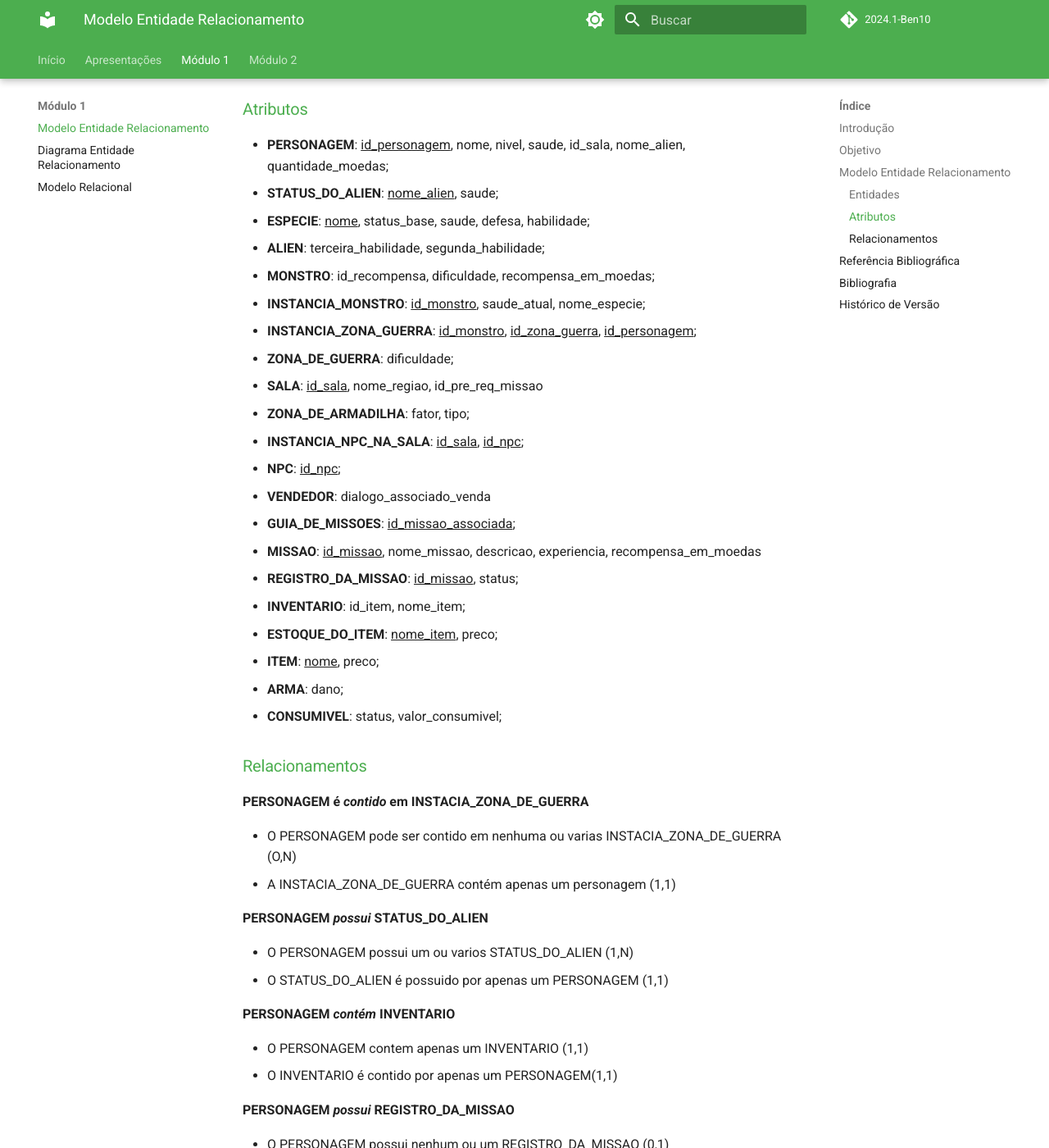
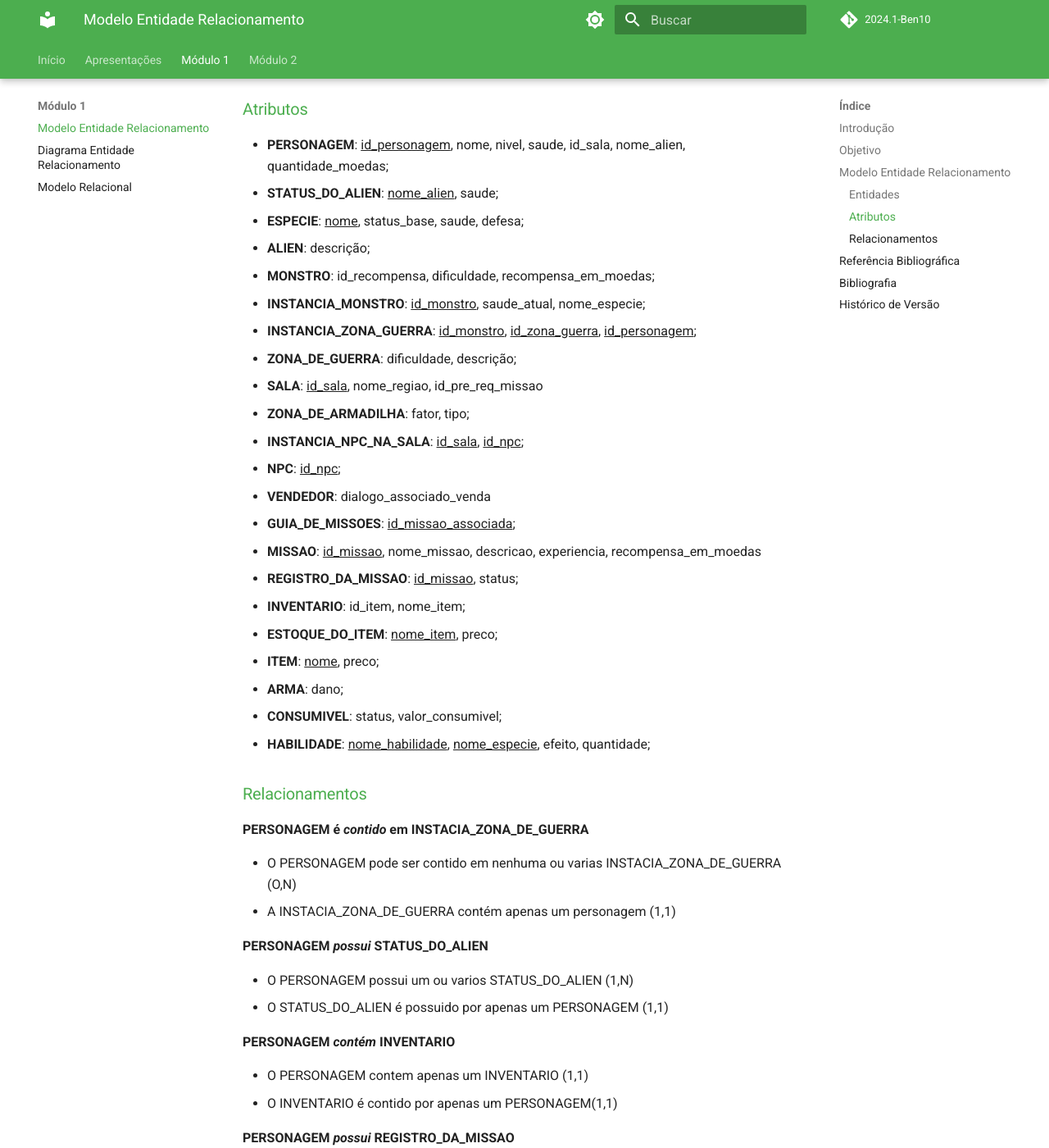
Before and after one commit to SBD1/2024.1-Ben10, an MkDocs documentation site: the page built from docs/modulo1/MER.md, in a window 1280 px wide and 1400 px high, scrolled down 1518 px. Shown: the whole window at 82% size. Built offline with MkDocs 1.6.1 and Material for MkDocs 9.7.7, drawn with Linux system fonts in a browser that asks for light colours; comment, search, counter and statistics services are not loaded; the version menu is left out; some of the changed text lies outside the part shown.

Commit message:
Atualizando MER

```diff
--- a/docs/modulo1/MER.md
+++ b/docs/modulo1/MER.md
@@ -41,12 +41,12 @@
 
 - **PERSONAGEM**: <ins>id_personagem</ins>, nome, nivel, saude, id_sala, nome_alien, quantidade_moedas;
 - **STATUS_DO_ALIEN**: <ins>nome_alien</ins>, saude;
-- **ESPECIE**: <ins>nome</ins>, status_base, saude, defesa, habilidade;
-- **ALIEN**: terceira_habilidade, segunda_habilidade;
+- **ESPECIE**: <ins>nome</ins>, status_base, saude, defesa;
+- **ALIEN**: descrição;
 - **MONSTRO**: id_recompensa, dificuldade, recompensa_em_moedas;
 - **INSTANCIA_MONSTRO**: <ins>id_monstro</ins>, saude_atual, nome_especie;
 - **INSTANCIA_ZONA_GUERRA**: <ins>id_monstro</ins>, <ins>id_zona_guerra</ins>, <ins>id_personagem</ins>;
-- **ZONA_DE_GUERRA**: dificuldade;
+- **ZONA_DE_GUERRA**: dificuldade, descrição;
 - **SALA**: <ins>id_sala</ins>, nome_regiao, id_pre_req_missao
 - **ZONA_DE_ARMADILHA**: fator, tipo;
 - **INSTANCIA_NPC_NA_SALA**: <ins>id_sala</ins>, <ins>id_npc</ins>;
@@ -60,6 +60,7 @@
 - **ITEM**: <ins>nome</ins>, preco;
 - **ARMA**: dano;
 - **CONSUMIVEL**: status, valor_consumivel;
+- **HABILIDADE**: <ins>nome_habilidade</ins>, <ins>nome_especie</ins>, efeito, quantidade;
 
 ### <a>Relacionamentos</a>
 
@@ -176,6 +177,10 @@
 - A INSTANCIA_NPC_NA_SALA pode estar em apenas uma SALA (1,1)
 - A SALA pode ter nenhuma ou várias INSTANCIA_NPC_NA_SALA (0,N)
 
+**ESPECIE _possui_ HABILIDADE**
+
+- A ESPECIE pode possuir apenas uma HABILIDADE (1,1)
+- A HABILIDADE pode ser possuída por nenhuma ou várias ESPECIE (0,N)
 
 
 ## <a>Referência Bibliográfica</a>
```
Also changed, not shown: other parts of docs/modulo1/MER.md (+1 -0 lines).
